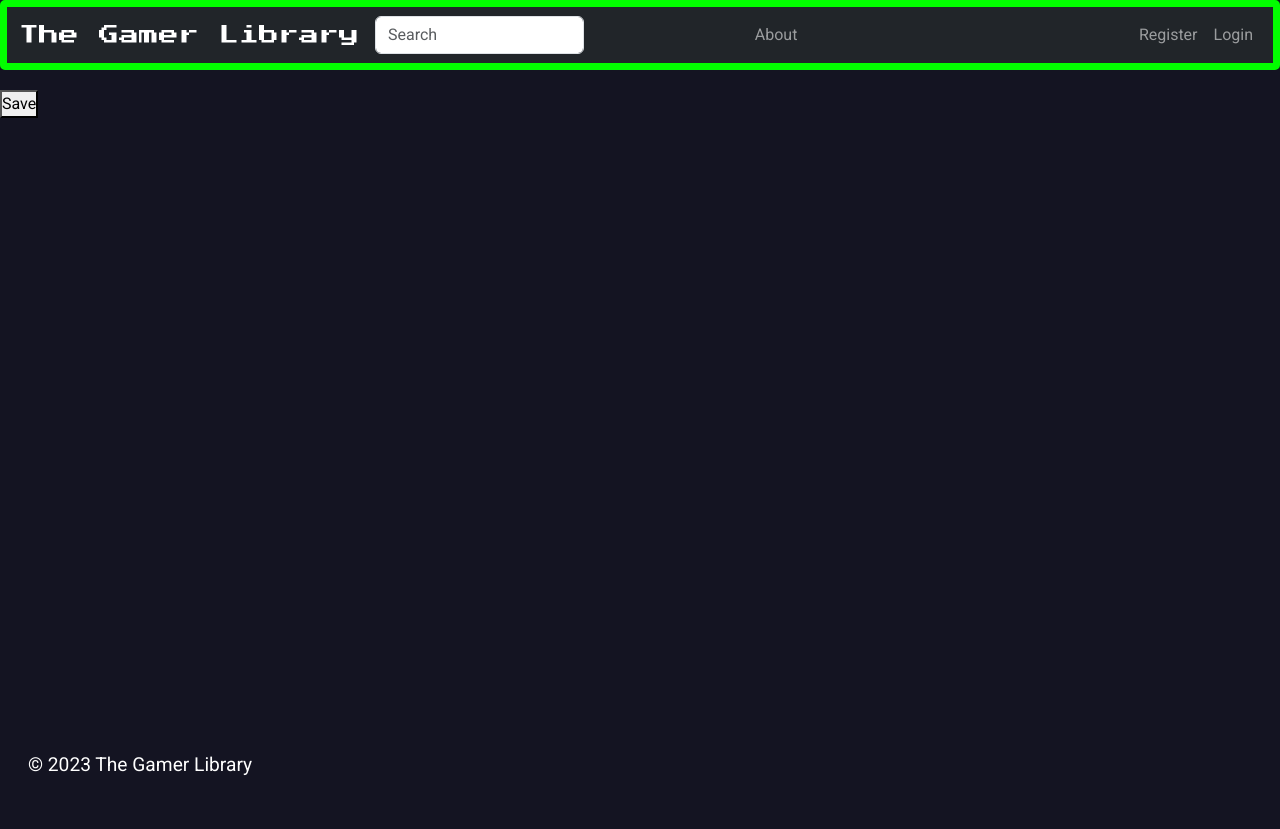
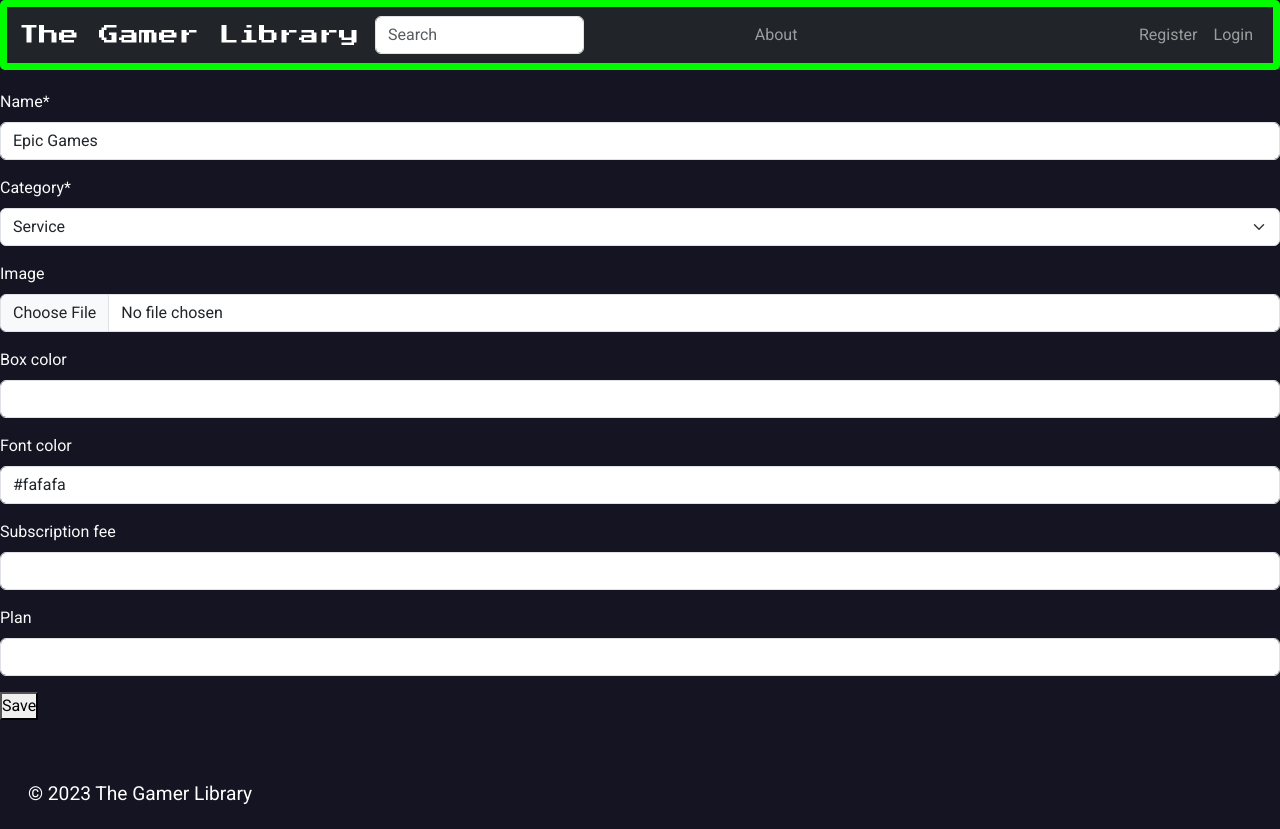
Before and after one commit to AngeloGaeta1990/The-Gamer-Library, a Django app: page /epic-games/edit_platform/00000000-0000-0000-0000-000000000008/ in a window 1280 px wide. Before the commit the page ends 775 px from the top, so only its background shows below. Run offline with Django 5.2, Linux system fonts and the light colour scheme; data comes from the database, SQL or seed files in the repository; parts of the project's set-up code (start-up, migrations or seed data) failed here and were passed over; some libraries are stand-ins or nearby versions.

Commit message:
feat:add platform editing

```diff
--- a/about/templates/about/about.html
+++ b/about/templates/about/about.html
@@ -45,7 +45,7 @@
             <form method="post" action="{% url 'collaborate' %}">
                 {% csrf_token %}
                 {{ collaborate_form|crispy }}
-            <button type="submit" class="btn btn-secondary">"Collaboration request received! I endeavour to respond within 2 working days.</button>
+            <button type="submit" class="btn btn-secondary">Let's collaborate</button>
             </form>
         </div>
 
--- a/library/templates/library/edit_platform.html
+++ b/library/templates/library/edit_platform.html
@@ -6,7 +6,7 @@
 {% block content %}
 
 
-<form method="post" action="{% url 'edit_platform' platform.slug platform.id%}">
+<form method="post"  class='white-text' action="{% url 'edit_platform' platform.slug platform.id%}">
     {% csrf_token %}
     {{ edit_platform_form|crispy }}
     <button type="submit">Save</button>
--- a/library/urls.py
+++ b/library/urls.py
@@ -2,10 +2,13 @@ from . import views
 from django.urls import path
 
 urlpatterns = [
+    path('', views.PlatformList.as_view(), name='home'),
     path('add_game/', views.add_game, name='add_game'),
     path('add_platform/', views.add_platform, name='add_platform'),
     path('<slug:slug>/', views.platform_detail, name = 'platform_detail'),
     path('<slug:slug>/edit_platform/<uuid:platform_id>/',
          views.edit_platform, name='edit_platform'),
-    path('', views.PlatformList.as_view(), name='home')
+    path('<slug:slug>/delete_platform/<uuid:platform_id>/',
+         views.delete_platform, name='delete_platform'),
+
 ]
--- a/library/views.py
+++ b/library/views.py
@@ -68,34 +68,38 @@ def edit_platform(request, slug, platform_id):
     """
     view to edit comments
     """
-    platform = get_object_or_404(Platform, slug=slug, id=platform_id)
-    edit_platformForm = EditPlatformForm('POST')
-    # if platform.category == 'pc':
-    #     form_class = EditPCPlatformForm
-    # elif platform.category == 'console':
-    #     form_class = EditConsolePlatformForm
-    # elif platform.category == 'service':
-    #     form_class = EditServicePlatformForm
-    # elif platform.category == 'mobile':
-    #     form_class = EditMobilePlatformForm
-    # else:
-    #     form_class = EditPlatformForm
+    platform = get_object_or_404(Platform, pk=platform_id)
+    if platform.category == 'pc':
+        form_class = EditPCPlatformForm
+    elif platform.category == 'console':
+        form_class = EditConsolePlatformForm
+    elif platform.category == 'service':
+        form_class = EditServicePlatformForm
+    elif platform.category == 'mobile':
+        form_class = EditMobilePlatformForm
+    else:
+        form_class = EditPlatformForm
+
+    edit_platform_form = form_class(data=request.POST, instance=platform)
 
     if request.method == 'POST':
-        # form = form_class(request.POST, instance=platform)
-        # if form.is_valid():
-        # form.save()
-        edit_platform_form = EditPlatformForm(request.POST)
 
-        if edit_platform_form.is_valid():
+        if dit_platform_form.is_valid():
+            form.save()
+    else:
+          edit_platform_form = form_class(instance=platform)
 
-            edit_platform_form.save()
-            # Redirect or do something
-    else:
-          edit_platform_form = EditPlatformForm(instance=platform)
-    #     form = form_class(instance=platform)
+    return render(request, 'library/edit_platform.html', {'edit_platform_form':edit_platform_form , 'platform': platform})
 
-    return render(request, 'library/edit_platform.html', {'form':edit_platform_form , 'platform': platform})
+def delete_platform(request, slug, platform_id):
+    """
+    view to delete platform
+    """
+    platform = get_object_or_404(Platform, pk=platform_id)
+    platform.delete()
+    messages.add_message(request, messages.SUCCESS, 'Platform deleted!')
+    return HttpResponseRedirect(reverse('platform_detail', args=[slug]))
+
 
 def add_game(request):
     add_game_form = AddGameForm()
--- a/templates/account/signup.html
+++ b/templates/account/signup.html
@@ -6,11 +6,11 @@
 
 {% block content %}
 
-<h1>{% trans "Sign Up" %}</h1>
+<h1 class="white-text">{% trans "Sign Up" %}</h1>
 
-<p>{% blocktrans %}Already have an account? Then please <a href="{{ login_url }}">sign in</a>.{% endblocktrans %}</p>
+<p class="white-text">{% blocktrans %}Already have an account? Then please <a href="{{ login_url }}">sign in</a>.{% endblocktrans %}</p>
 
-<form class="signup" id="signup_form" method="post" action="{% url 'account_signup' %}">
+<form class="signup white-text" id="signup_form" method="post" action="{% url 'account_signup' %}">
   {% csrf_token %}
   {{ form.as_p }}
   {% if redirect_field_value %}
```
Also changed, not shown: library/templates/library/platform_detail.html (+28 -2 lines), README.md.
